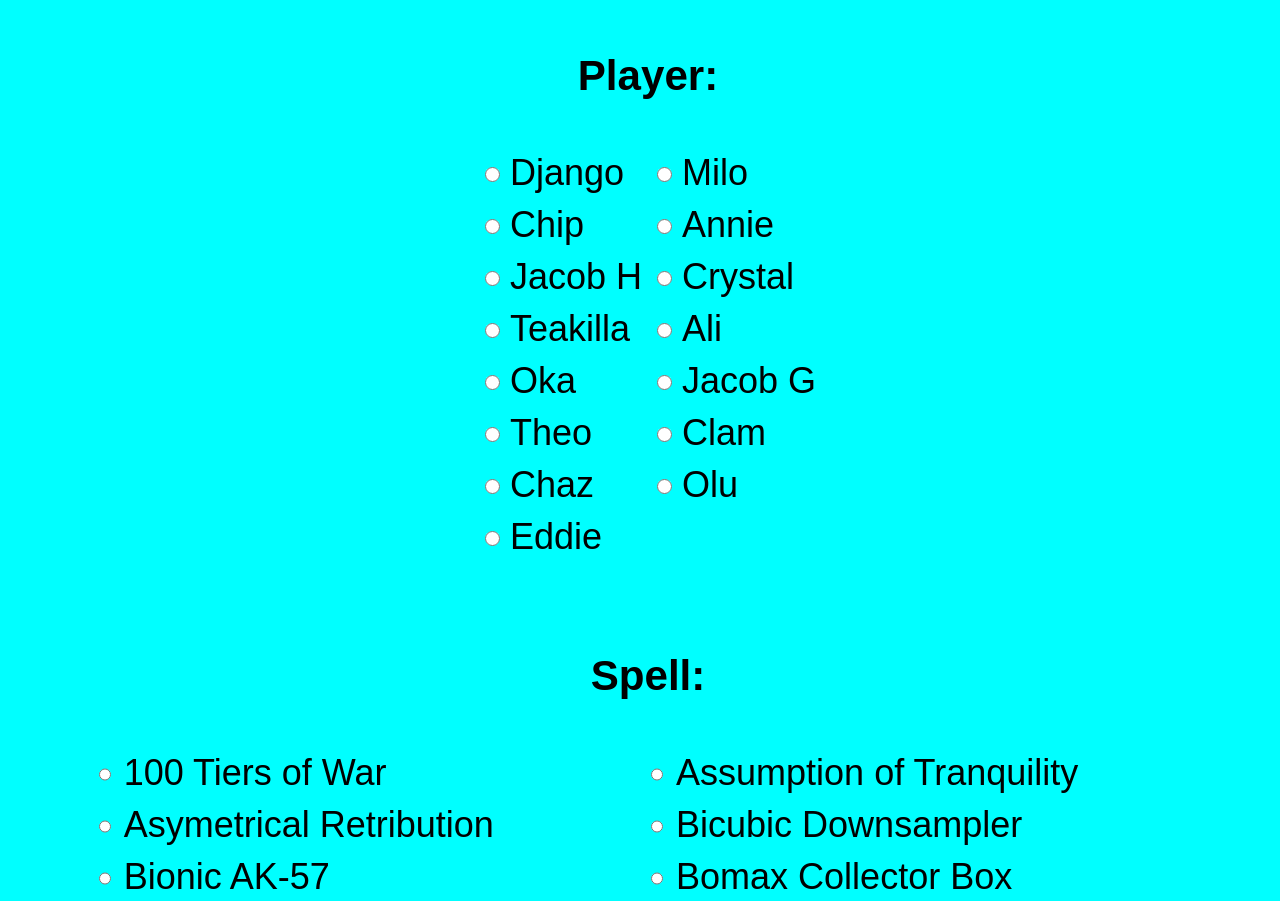
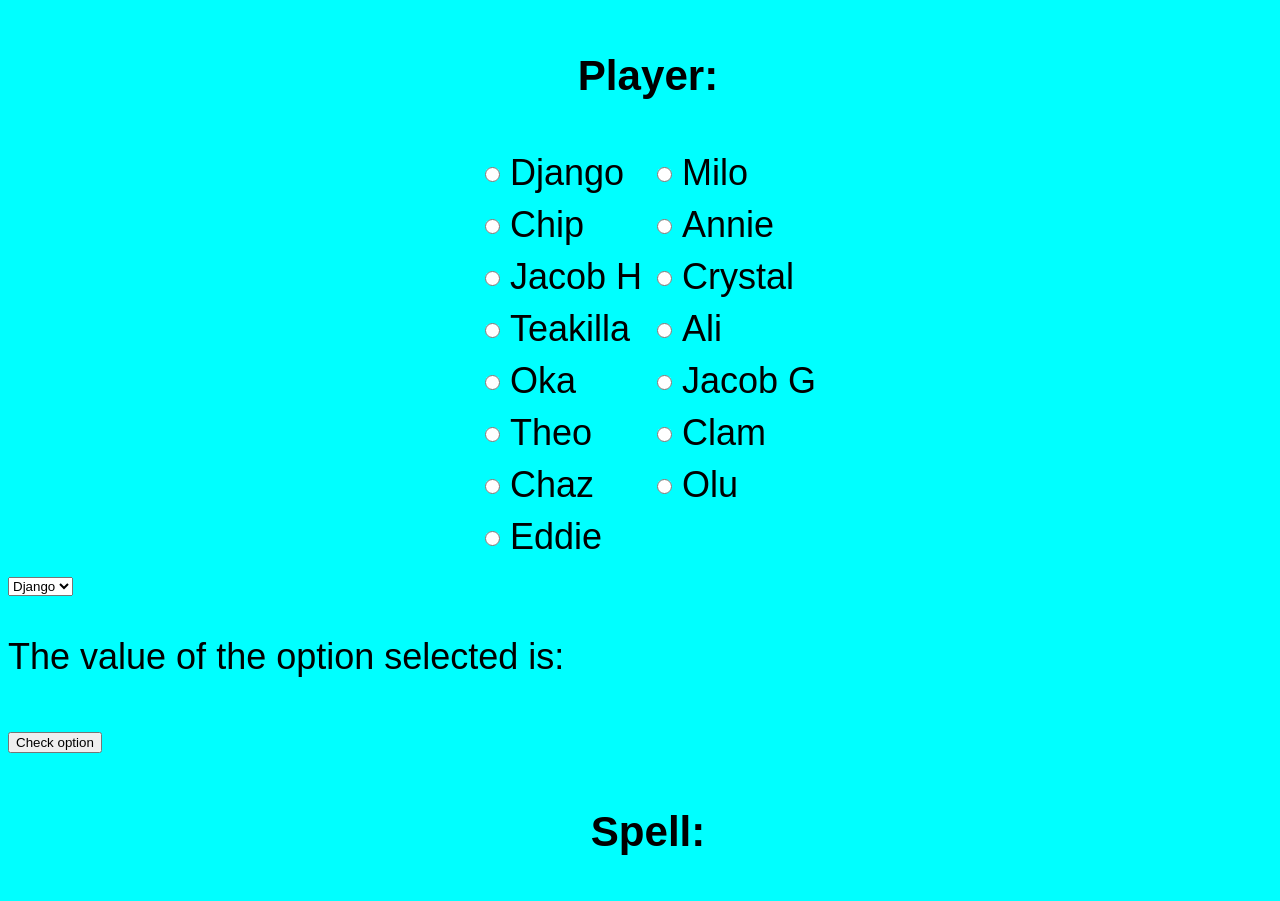
Before and after one commit to DFLLinton/Blank-Spell-Card-Mechanism, a plain HTML site: page index.html in a window 1280 px wide. Shown: the top 901 px of the page. Drawn offline with Linux system fonts and the light colour scheme.

Commit message:
Added working drop down

```diff
--- a/index.html
+++ b/index.html
@@ -29,6 +29,20 @@
     <input id ="player"  type="radio" name="player" value="anarchy">Olu
     <input id ="player"  type="radio" name="player" value="anarchy">Eddie
   </div>
+
+  <select id="select1">
+    <option value="strength">Django</option>
+    <option value="power">Milo</option>
+    <option value="idk">Chip</option>
+    <option value="strength">Annie</option>
+</select>
+<p> The value of the option selected is:
+  <span class="output"></span>
+</p>
+
+
+<button onclick="getOption()"> Check option </button>
+
     <br>
   <h3 id="title">Spell:</h3>
   <div id="spelllist">
@@ -72,7 +86,7 @@
           <input id ="spell" type="radio" name="spell" value="chaos">Zodiac Cataclysm
   </div>
     <h3 id="result3"></h3>
-    <button id="submit" type="button" onclick="displayRadioValue();checkTypes();markAsDone()">
+    <button id="submit" type="button" onclick="getOption();displayRadioValue();checkTypes();markAsDone()">
         Submit
     </button>
 
--- a/script.js
+++ b/script.js
@@ -1,3 +1,10 @@
+function getOption() {
+   selectElement = document.querySelector('#select1');
+   output = selectElement.value;
+   document.querySelector('.output').textContent = output;
+   console.log(output);
+}
+
 function displayRadioValue() {
     var playertype = document.getElementsByName('player');
 
@@ -22,7 +29,8 @@ for(i = 0; i < spelltype.length; i++) {
 function checkTypes(){
 //Defining variables
 const spelltype = document.querySelector('input[name="spell"]:checked').value;
-const playertype = document.querySelector('input[name="player"]:checked').value;
+// const playertype = document.querySelector('input[name="player"]:checked').value;
+const playertype = output;
 
 //Defining strength combinations
 if (spelltype == "chaos" && playertype == "strength" && Math.random() > 0.5) {
```
